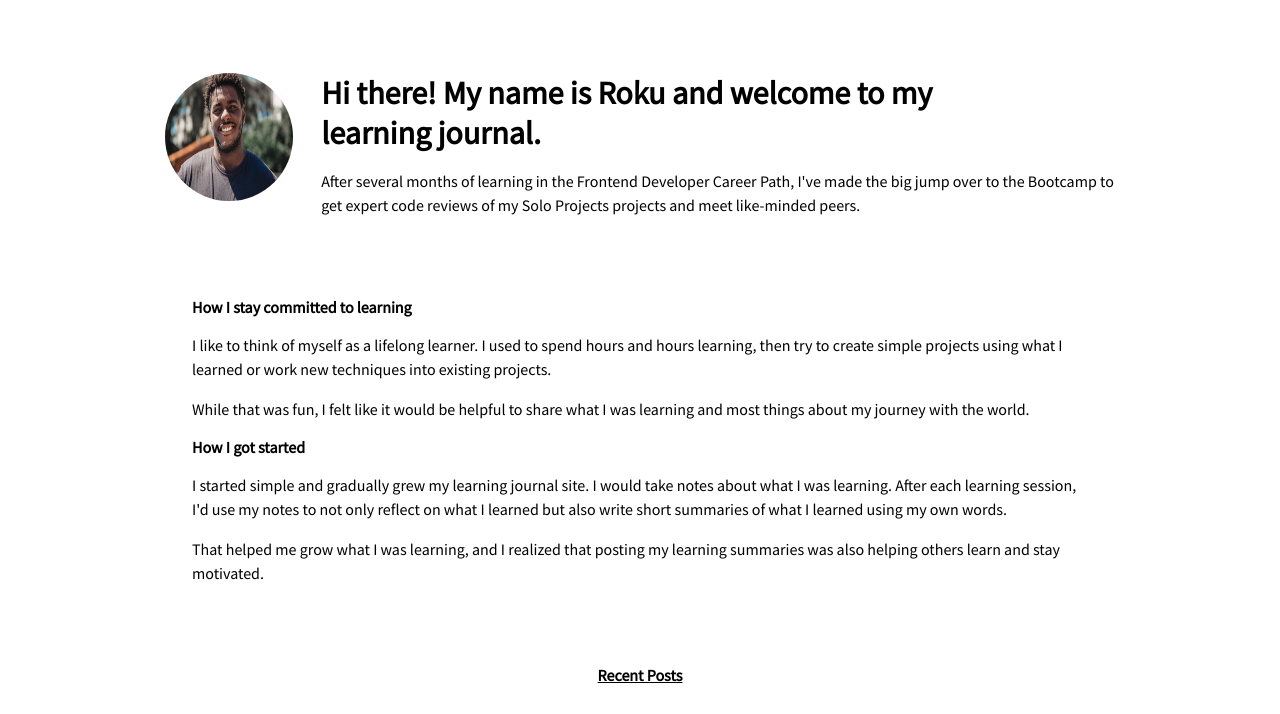
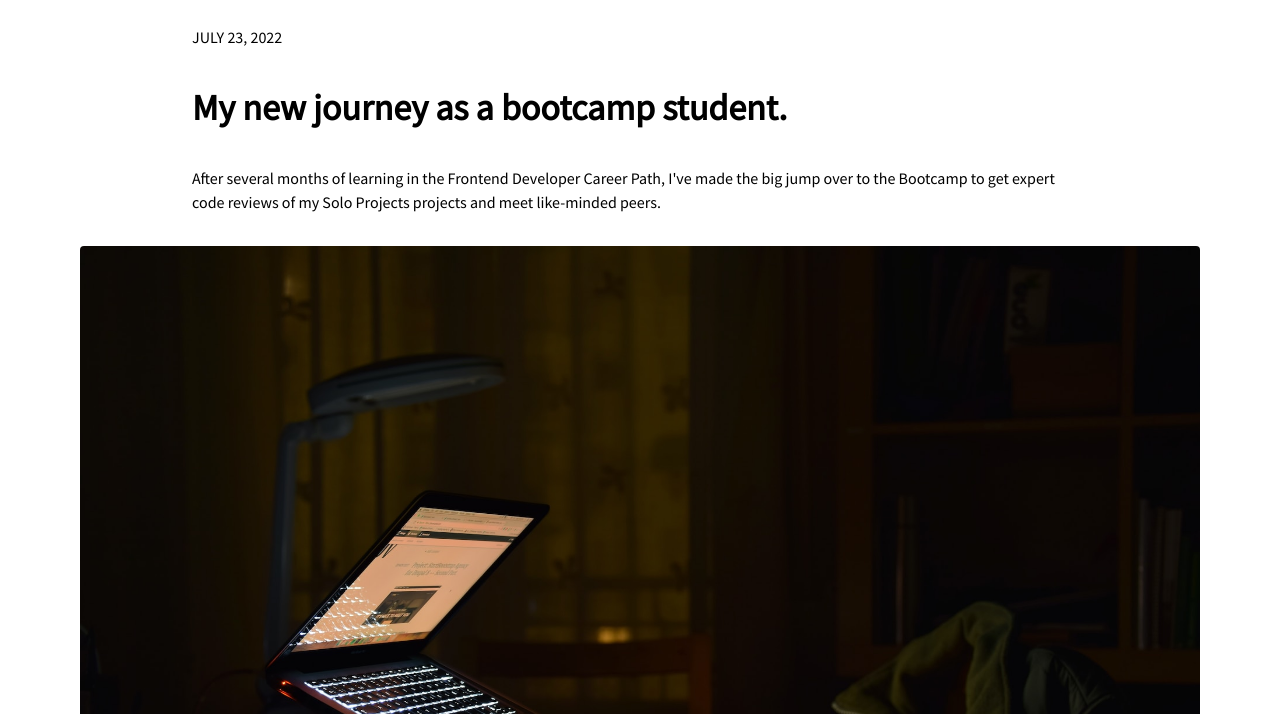
Before and after one commit to moefloe/Learning-Journey-Blog, a plain HTML site: page journey.html in a window 1280 px wide. Shown: the part 48-762 px from the top of the page. Drawn offline with Linux system fonts and the light colour scheme.

Commit message:
restructured files

```diff
--- a/About_Me/about.js
+++ b/About_Me/about.js
@@ -1,55 +1,55 @@
-const recentPostsDiv = document.getElementById('recent-posts-container')
+// const recentPostsDiv = document.getElementById('recent-posts-container')
 
-// This same function is present on the other pages except the main one
+// // This same function is present on the other pages except the main one
 
-function renderRecentPosts() {
-    recentPostsDiv.innerHTML = `
-    <h4 id="recent-posts">Recent Posts</h4>
-    <div id="blog-posts-grid">
-        <div class="blog-card">
-            <a href="../Journey/journey.html">
-                <div class="blog-text">
-                    <div class="img-block">
-                        <img src="../images/open-laptop.jpg" alt="">
-                    </div>
-                    <p class="date-txt">July 23, 2022</p>
-                    <h2>Blog One</h2>
-                    <p>I'm excited to start a new learing journey as a Scrimba Bootcamp student!
-                        After several months of learning in the Frontend Career Path.
-                    </p>
-                </div>
-            </a>
-        </div>
-        <div class="blog-card">
-            <a href="../Journey/journey.html">
-                <div class="blog-text">
-                    <div class="img-block">
-                        <img src="../images/passion.jpg" alt="">
-                    </div>
-                    <p class="date-txt">July 23, 2022</p>
-                    <h2>Blog Two</h2>
-                    <p>I'm excited to start a new learing journey as a Scrimba Bootcamp student!
-                        After several months of learning in the Frontend Career Path.
-                    </p>
-                </div>
-            </a>
-        </div>
-        <div class="blog-card">
-            <a href="../Journey/journey.html">
-                <div class="blog-text">
-                    <div class="img-block">
-                        <img src="../images/tablet.jpg" alt="">
-                    </div>
-                    <p class="date-txt">July 23, 2022</p>
-                    <h2>Blog Three</h2>
-                    <p>I'm excited to start a new learing journey as a Scrimba Bootcamp student!
-                        After several months of learning in the Frontend Career Path.
-                    </p>
-                </div>
-                </a>
-        </div>
-    </div>
-    `
-}
+// function renderRecentPosts() {
+//     recentPostsDiv.innerHTML = `
+//     <h4 id="recent-posts">Recent Posts</h4>
+//     <div id="blog-posts-grid">
+//         <div class="blog-card">
+//             <a href="../Journey/journey.html">
+//                 <div class="blog-text">
+//                     <div class="img-block">
+//                         <img src="../images/open-laptop.jpg" alt="">
+//                     </div>
+//                     <p class="date-txt">July 23, 2022</p>
+//                     <h2>Blog One</h2>
+//                     <p>I'm excited to start a new learing journey as a Scrimba Bootcamp student!
+//                         After several months of learning in the Frontend Career Path.
+//                     </p>
+//                 </div>
+//             </a>
+//         </div>
+//         <div class="blog-card">
+//             <a href="../Journey/journey.html">
+//                 <div class="blog-text">
+//                     <div class="img-block">
+//                         <img src="../images/passion.jpg" alt="">
+//                     </div>
+//                     <p class="date-txt">July 23, 2022</p>
+//                     <h2>Blog Two</h2>
+//                     <p>I'm excited to start a new learing journey as a Scrimba Bootcamp student!
+//                         After several months of learning in the Frontend Career Path.
+//                     </p>
+//                 </div>
+//             </a>
+//         </div>
+//         <div class="blog-card">
+//             <a href="../Journey/journey.html">
+//                 <div class="blog-text">
+//                     <div class="img-block">
+//                         <img src="../images/tablet.jpg" alt="">
+//                     </div>
+//                     <p class="date-txt">July 23, 2022</p>
+//                     <h2>Blog Three</h2>
+//                     <p>I'm excited to start a new learing journey as a Scrimba Bootcamp student!
+//                         After several months of learning in the Frontend Career Path.
+//                     </p>
+//                 </div>
+//                 </a>
+//         </div>
+//     </div>
+//     `
+// }
 
-renderRecentPosts()
+// renderRecentPosts()
--- a/About_Me/about.html
+++ b/journey.html
@@ -7,8 +7,8 @@
     <meta name="viewport" content="width=device-width, initial-scale=1.0">
     <link href="https://fonts.googleapis.com/css2?family=Source+Sans+Pro:wght@400;800&display=swap" rel="stylesheet">
     <link rel="stylesheet" href="../main.css">
-    <link rel="stylesheet" href="about.css">
-    <title>About Me</title>
+    <link rel="stylesheet" href="./Journey/journey.css">
+    <title>My New Journey</title>
 </head>
 
 <body>
@@ -17,20 +17,18 @@
         <!--menu goes here-->
 
     </header>
-
-    <section class="intro">
-        <div class="portrait-container">
-            <img class="portrait-img" src="../images/portrait.jpg" alt="headshot of a smiling man">
+    <main>
+        <div class="body-wrapper">
+            <p class="date-txt">July 23, 2022</p>
+            <h1>My new journey as a bootcamp student.</h1>
+            <p>After several months of learning in the Frontend Developer Career Path,
+                I've made the big jump over to the Bootcamp to get expert code reviews
+                of my Solo Projects projects and meet like-minded peers.</p>
         </div>
-        <div class="intro-txt">
-            <h1>Hi there! My name is Roku and welcome to my learning journal.</h1>
-            <p> After several months of learning in the Frontend Developer Career Path,
-                I've made the big jump over to the Bootcamp to get expert code reviews of
-                my Solo Projects projects and meet like-minded peers.</p>
+        <div class="main-img-container">
+            <img class="main-img" src="../images/half-laptop.jpg" alt="">
         </div>
-    </section>
-    <main>
-        <div class="body-padding">
+        <div class="body-wrapper">
             <h4>How I stay committed to learning</h4>
             <p> I like to think of myself as a lifelong learner. I used to spend hours and hours
                 learning, then try to create simple projects using what I learned or work new
@@ -72,8 +70,8 @@
 
     </footer>
 
-    <script type="module" src="../main.js"></script>
-    <script type="module" src="./about.js"></script>
+    <!-- <script type="module" src="./Journey/journey.js"></script> -->
+    <script type="module" src="main.js"></script>
 </body>
 
 </html>
--- a/main.js
+++ b/main.js
@@ -14,7 +14,7 @@ function renderNavMenu() {
 
     headingContainer.innerHTML += `
     <div id="logo-container">
-    <a href="../main.html">
+    <a href="main.html">
         <img src="../images/logo@2x.png" alt="a logo text spelling out My Learning Journey">
     </a>
     </div>
@@ -22,18 +22,18 @@ function renderNavMenu() {
         <span id="hamburger-btn">🟰</span>
         <ul id="mobile-nav-container">
             <li class='nav-item'>
-                <a href='../main.html'>Home</a>
+                <a href='main.html'>Home</a>
             </li>
             <li class='nav-item'>
-                <a href='/About_Me/about.html'>About me</a>
+                <a href='about.html'>About me</a>
             </li>
         </ul>
         <ul id="nav-links-container">
             <li>
-                <a href='../main.html'>Home</a>
+                <a href='main.html'>Home</a>
             </li>
             <li>
-                <a href='/About_Me/about.html'>About me</a>
+                <a href='about.html'>About me</a>
             </li>
         </ul>
     </nav>
@@ -73,7 +73,7 @@ function renderAdditionalCards() {
 
     moreBlogPostsDiv.innerHTML = `
     <div class="blog-card">
-        <a href='../Journey/journey.html'>
+        <a href='journey.html'>
             <div class="blog-text">
                 <div class="img-block">
                     <img src="/images/pen-and-paper.jpg" alt="image of a pen sitting on an open book">
@@ -87,7 +87,7 @@ function renderAdditionalCards() {
         </a>
     </div>
     <div class="blog-card">
-        <a href='../Journey/journey.html'>
+        <a href='journey.html'>
             <div class="blog-text">
                 <div class="img-block">
                     <img src="/images/tablet.jpg" alt="image of a tablet sitting on a wooden table">
@@ -101,7 +101,7 @@ function renderAdditionalCards() {
         </a>
     </div>
     <div class="blog-card">
-        <a href='../Journey/journey.html'>
+        <a href='journey.html'>
             <div class="blog-text">
                 <div class="img-block">
                     <img src="/images/typing.jpg" alt="image of hands typing on a laptop">
@@ -136,3 +136,60 @@ function renderFooter() {
     <p>Coded by Alpha Bah for Scrimba Frontend Dev Bootcamp</p>
     `
 }
+
+
+const recentPostsDiv = document.getElementById('recent-posts-container')
+
+// This same function is present on the other pages except the main one
+
+function renderRecentPosts() {
+    recentPostsDiv.innerHTML = `
+    <h4 id="recent-posts">Recent Posts</h4>
+    <div id="blog-posts-grid">
+        <div class="blog-card">
+            <a href="journey.html">
+                <div class="blog-text">
+                    <div class="img-block">
+                        <img src="../images/open-laptop.jpg" alt="">
+                    </div>
+                    <p class="date-txt">July 23, 2022</p>
+                    <h2>Blog One</h2>
+                    <p>I'm excited to start a new learing journey as a Scrimba Bootcamp student!
+                        After several months of learning in the Frontend Career Path.
+                    </p>
+                </div>
+            </a>
+        </div>
+        <div class="blog-card">
+            <a href="journey.html">
+                <div class="blog-text">
+                    <div class="img-block">
+                        <img src="../images/passion.jpg" alt="">
+                    </div>
+                    <p class="date-txt">July 23, 2022</p>
+                    <h2>Blog Two</h2>
+                    <p>I'm excited to start a new learing journey as a Scrimba Bootcamp student!
+                        After several months of learning in the Frontend Career Path.
+                    </p>
+                </div>
+            </a>
+        </div>
+        <div class="blog-card">
+            <a href="journey.html">
+                <div class="blog-text">
+                    <div class="img-block">
+                        <img src="../images/tablet.jpg" alt="">
+                    </div>
+                    <p class="date-txt">July 23, 2022</p>
+                    <h2>Blog Three</h2>
+                    <p>I'm excited to start a new learing journey as a Scrimba Bootcamp student!
+                        After several months of learning in the Frontend Career Path.
+                    </p>
+                </div>
+                </a>
+        </div>
+    </div>
+    `
+}
+
+renderRecentPosts()
```
Also changed, not shown: Journey/journey.js (+52 -52 lines), about.html (renamed from Journey/journey.html, +16 -14 lines), main.html (+5 -5 lines).
